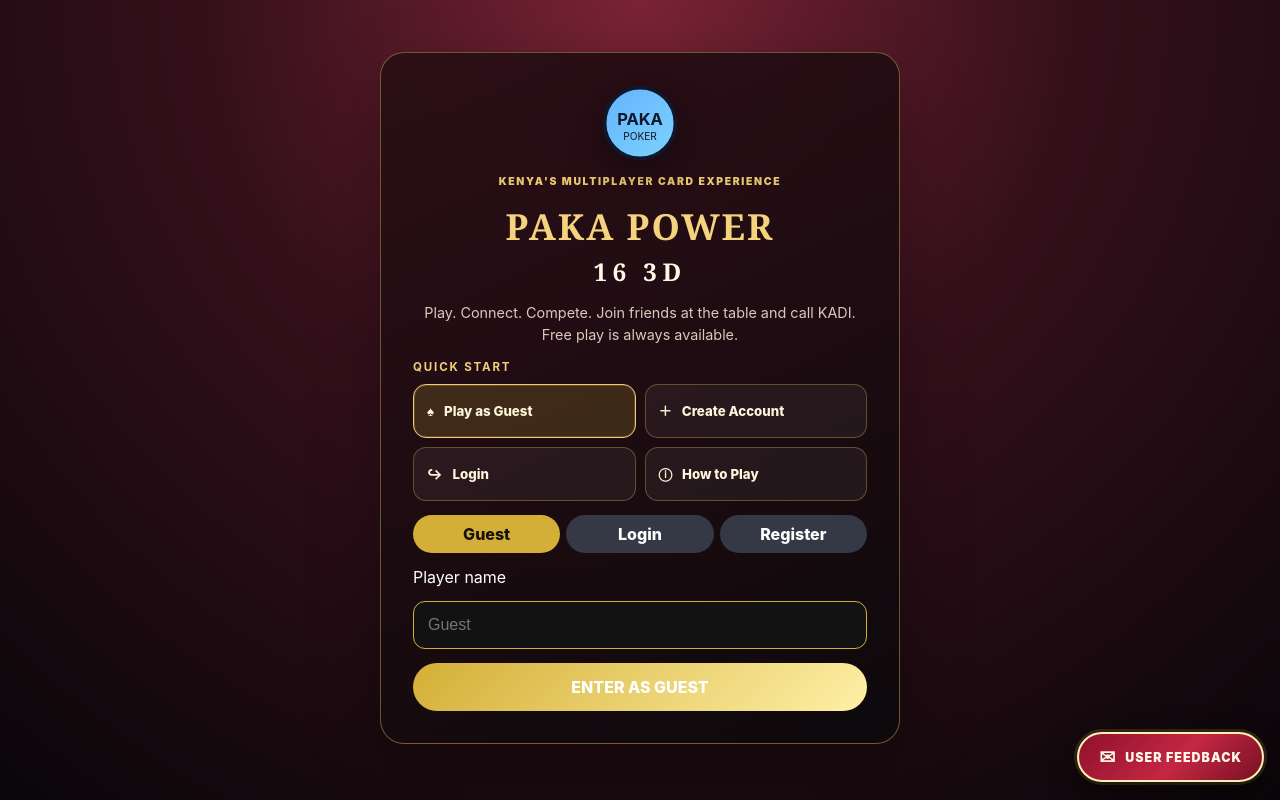
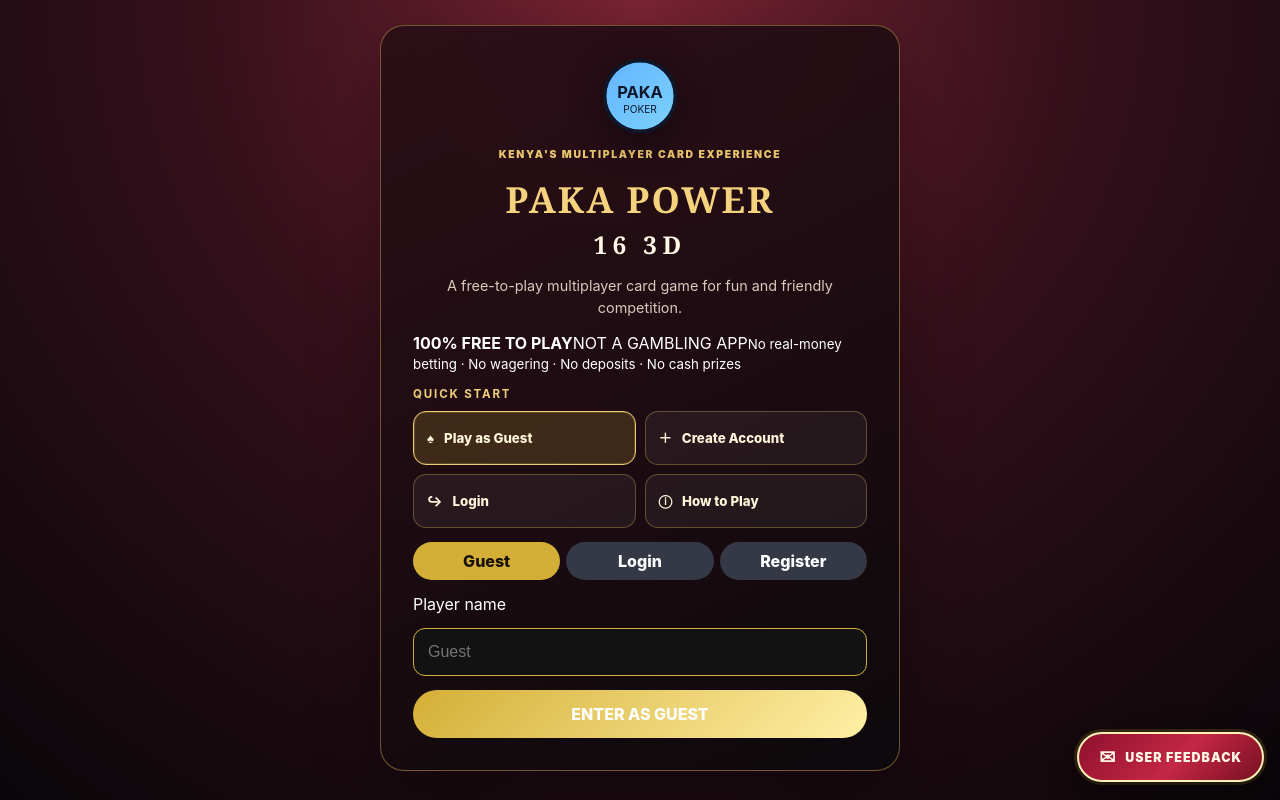
Before and after one commit to masimbajeremiah-star/repo-1, a React (Vite) app in the folder PAKA-POKER-16-3D/client/: page / in a window 1280 px wide. Built offline with nearby package versions, Linux system fonts and the light colour scheme; what @capacitor/core would draw is missing.

Commit message:
Clarify PAKA is free-to-play and not gambling

```diff
--- a/PAKA-POKER-16-3D/client/src/App.jsx
+++ b/PAKA-POKER-16-3D/client/src/App.jsx
@@ -68,7 +68,12 @@ export default function App() {
           <img src={icons.logo} alt="PAKA Poker 16" />
           <span className="welcome-eyebrow">KENYA'S MULTIPLAYER CARD EXPERIENCE</span>
           <h1>PAKA POWER <span>16 3D</span></h1>
-          <p className="welcome-intro">Play. Connect. Compete. Join friends at the table and call KADI. Free play is always available.</p>
+          <p className="welcome-intro">A free-to-play multiplayer card game for fun and friendly competition.</p>
+          <aside className="free-play-notice" aria-label="Free game, no gambling">
+            <strong>100% FREE TO PLAY</strong>
+            <span>NOT A GAMBLING APP</span>
+            <small>No real-money betting · No wagering · No deposits · No cash prizes</small>
+          </aside>
           <section className="quick-start" aria-label="Quick start">
             <h2>QUICK START</h2>
             <div className="quick-start-grid">
@@ -97,7 +102,7 @@ export default function App() {
                   <li>When you have one card left, call <strong>KADI!</strong> before the next player begins.</li>
                   <li>Play your final valid card to win the round.</li>
                 </ol>
-                <p>Keep it friendly, respect other players and enjoy the game. Deposits are optional.</p>
+                <p>PAKA POWER 16 3D is for entertainment only. There is no real-money betting, wagering, deposits or cash prizes.</p>
                 <button type="button" onClick={() => setShowHowTo(false)}>GOT IT</button>
               </section>
             </div>
```
